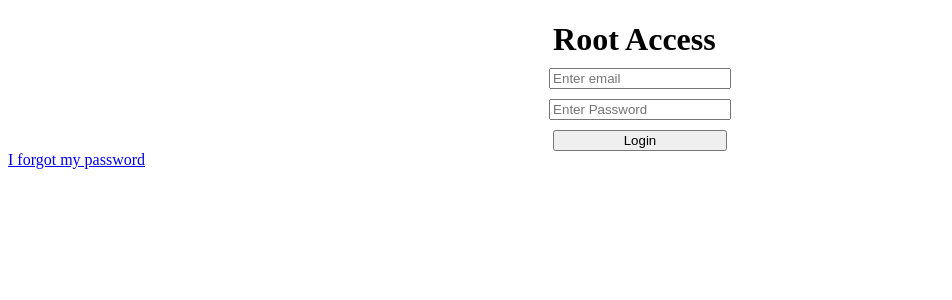
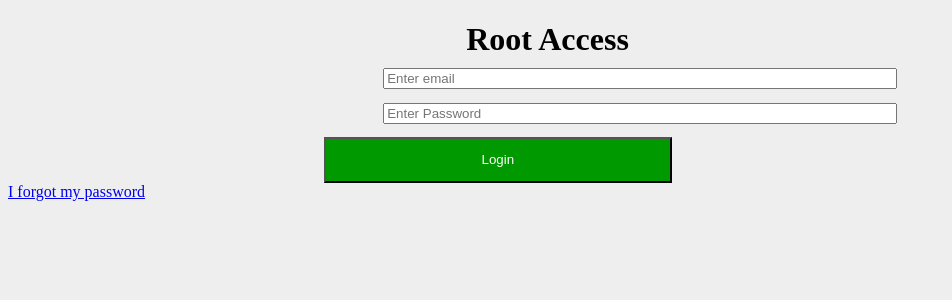
Before and after one commit to root-access-capstone/Root-Access, a Flask app: page / in a window 1280 px wide. Shown: the top 300 px of the page, without its empty margins (0-952 px from the left). Run offline with Flask 2, Linux system fonts and the light colour scheme.

Commit message:
Updated our.css
CSS changes set 1:
Added some width and alignment tweaks, and some color changes (off-white and natural-looking green) so the user doesn't get blasted with a mostly-white screen.  Test please.

```diff
--- a/static/our.css
+++ b/static/our.css
@@ -1,26 +1,63 @@
-.login{
+.login {
     margin-bottom: 10px;
     margin-left: auto;
     margin-right: auto;
     width: 55%;
 }
 
-form{
+body {
+    background-color: #eee;
+    color: #000;
+    font-size: 16px;
+}
+
+nav {
+    background-color: #6f3;
+}
+
+nav a {
+    color: #fff;
+    display: inline-block;
+    padding: 1em 2em;
+    text-align: right;
+    text-decoration: none;
+}
+
+form {
     display: block;
     margin: 0 auto;
-    width: 25%;
+    width: 50%;
 }
 
-form input{
+form input {
     display: block;
-    margin-bottom: 10px;
+    margin-bottom: 1em;
     margin-left: auto;
     margin-right: auto;
+    width: 80%;
+}
+
+form label {
+    font-weight: bold;
+}
+
+form button {
+    background-color: #090;
+    color: #fff;
+    display: inline-block;
+    margin: 0 auto;
+    padding: 1em 2em;
+    text-align: center;
     width: 55%;
 }
 
-form button{
-    display: block;
-    margin: 0 auto;
-    width: 55%;
+@media only screen and (max-width: 1024px) {
+    form { width: 75%; }
+    form input { width: 90%; }
 }
+
+@media only screen and (max-width: 768px) {
+    body { font-size: 12px; }
+    form { width: 90%; }
+    form button { width: 100%; }
+}
```
